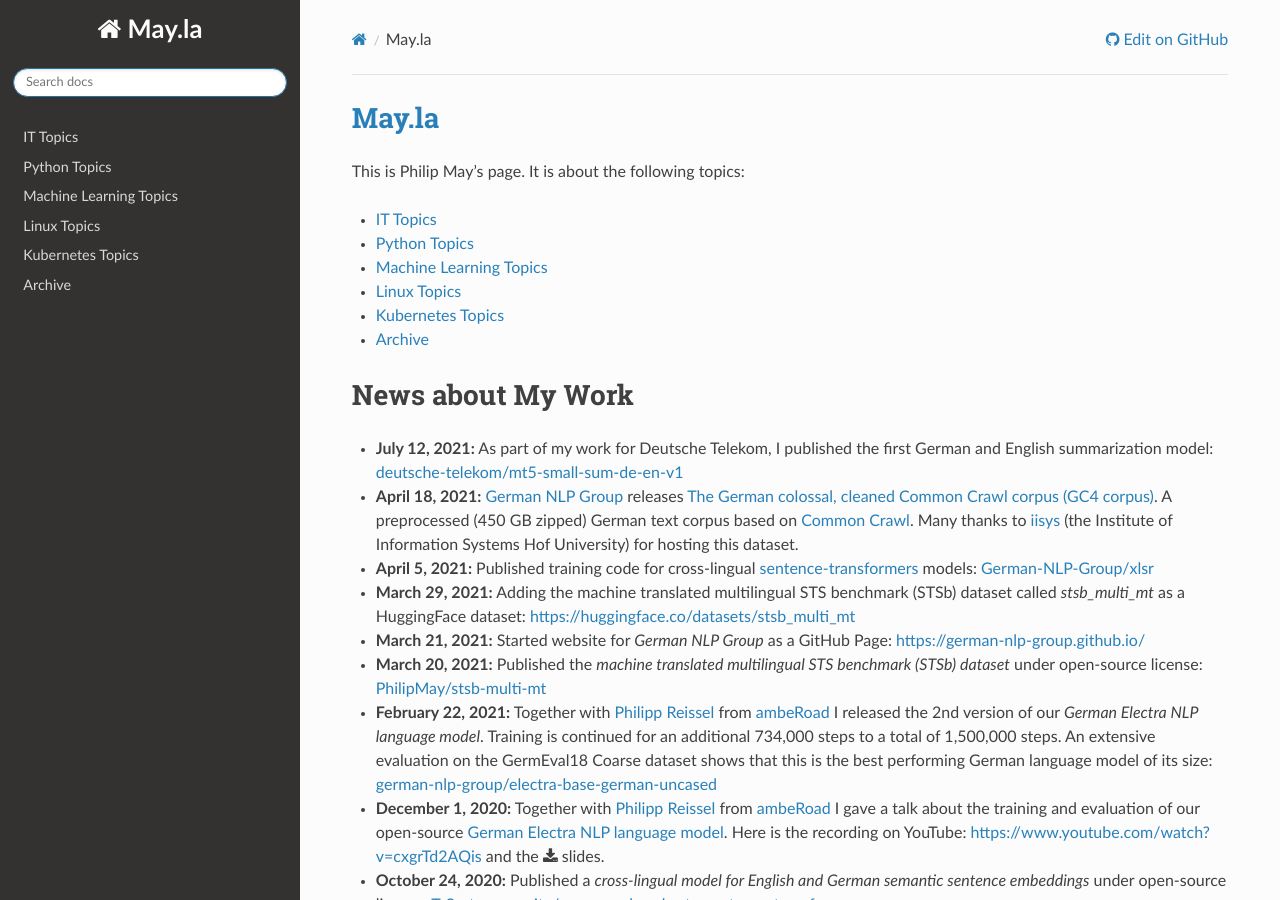
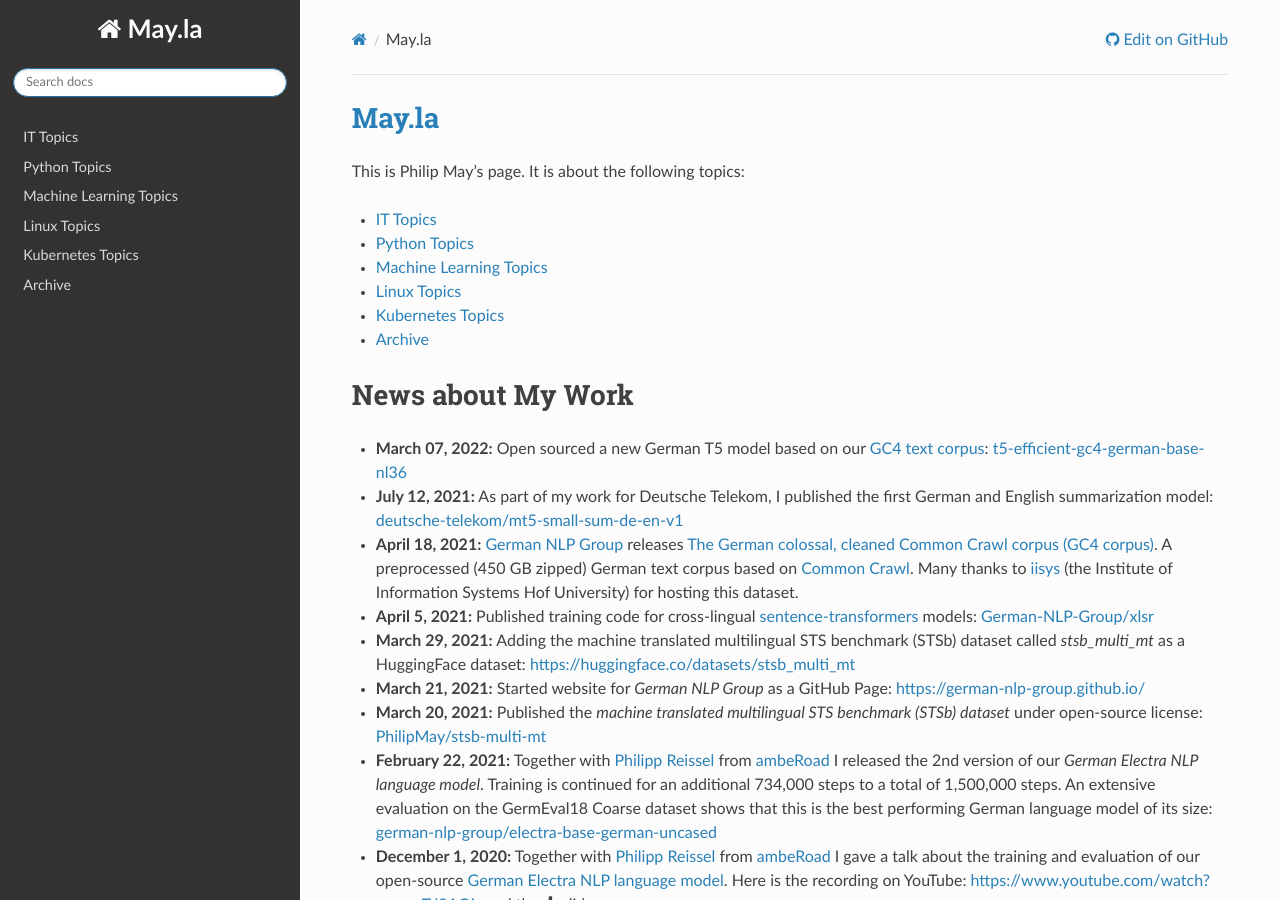
Before and after one commit to PhilipMay/May.la, a Sphinx documentation site: the page built from source/index.md, in a window 1280 px wide and 900 px high. Built offline with Sphinx 7.4.7 and the Read the Docs theme 2.0.0, drawn with Linux system fonts in a browser that asks for light colours.

Commit message:
Update index.md

````diff
--- a/source/index.md
+++ b/source/index.md
@@ -15,6 +15,7 @@
 ```
 
 # News about My Work
+- **March 07, 2022:** Open sourced a new German T5 model based on our [GC4 text corpus](https://german-nlp-group.github.io/projects/gc4-corpus.html): [t5-efficient-gc4-german-base-nl36](https://huggingface.co/GermanT5/t5-efficient-gc4-german-base-nl36)
 - **July 12, 2021:** As part of my work for Deutsche Telekom, I published the first German and English summarization model: [deutsche-telekom/mt5-small-sum-de-en-v1](https://huggingface.co/deutsche-telekom/mt5-small-sum-de-en-v1)
 - **April 18, 2021:** [German NLP Group](https://german-nlp-group.github.io/) releases [The German colossal, cleaned Common Crawl corpus (GC4 corpus)](https://german-nlp-group.github.io/projects/gc4-corpus.html). A preprocessed (450 GB zipped) German text corpus based on [Common Crawl](https://commoncrawl.org/). Many thanks to [iisys](https://www.iisys.de/) (the Institute of Information Systems Hof University) for hosting this dataset.
 - **April 5, 2021:** Published training code for cross-lingual [sentence-transformers](https://github.com/UKPLab/sentence-transformers) models: [German-NLP-Group/xlsr](https://github.com/German-NLP-Group/xlsr)
````
